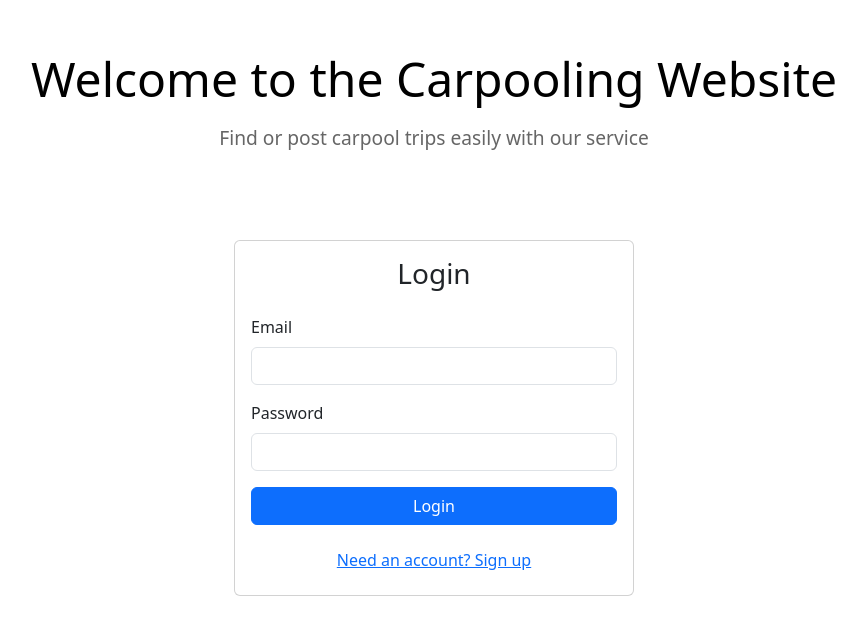
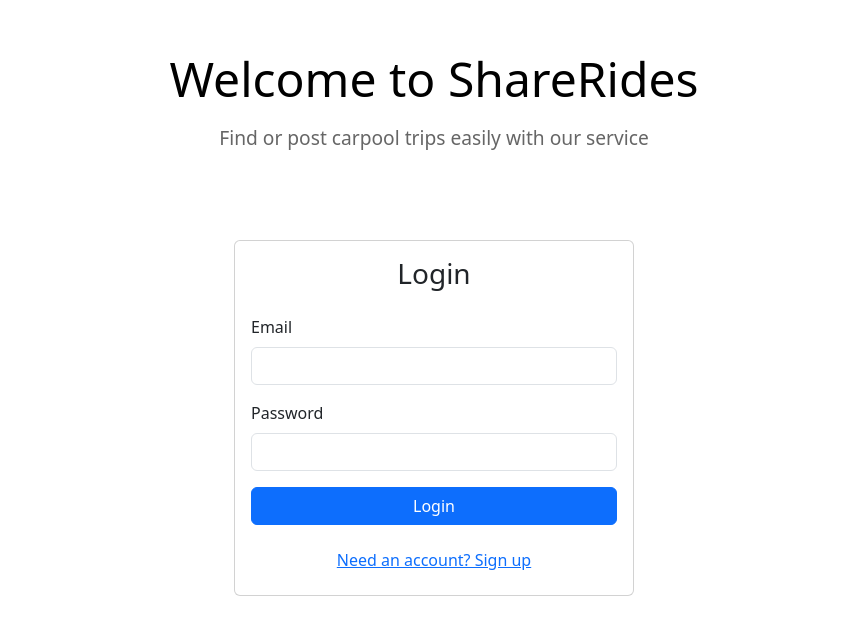
Before and after one commit to Jaikrrish5959/RideShare, a React (Create React App) app in the folder carpooling-frontend/: page /#/ in a window 1280 px wide. Shown: the part 167-802 px from the top of the page, without its empty margins (206-1072 px from the left). Built offline with nearby package versions, Linux system fonts and the light colour scheme; no server answers.

Commit message:
name update from 'Carpooling Website' to 'ShareRides' everywhere

```diff
--- a/carpooling-frontend/public/index.html
+++ b/carpooling-frontend/public/index.html
@@ -27,7 +27,7 @@
       work correctly both with client-side routing and a non-root public URL.
       Learn how to configure a non-root public URL by running `npm run build`.
     -->
-    <title>Carpooling Website</title>
+    <title>ShareRides</title>
   </head>
   <body>
     <noscript>You need to enable JavaScript to run this app.</noscript>
--- a/carpooling-frontend/src/components/Home.js
+++ b/carpooling-frontend/src/components/Home.js
@@ -7,7 +7,7 @@ const Home = () => {
   return (
     <div className="home-container">
       <div className="welcome-text">
-        <h2>Welcome Back!</h2>
+        <h2>Welcome to ShareRides!</h2>
         <p>What would you like to do today?</p>
         <div className="cta-buttons">
           <Link to="/search" className="btn btn-primary">Search for Trips</Link>
--- a/carpooling-frontend/src/components/LoginSignup.js
+++ b/carpooling-frontend/src/components/LoginSignup.js
@@ -62,7 +62,7 @@ const LoginSignup = ({ onLogin }) => {
     <div className="home-container">
       <div className="content-wrapper">
         <div className="welcome-text">
-          <h2>Welcome to the Carpooling Website</h2>
+          <h2>Welcome to ShareRides</h2>
           <p>Find or post carpool trips easily with our service</p>
         </div>
         <div className="login-form">
--- a/carpooling-frontend/src/components/Navigation.js
+++ b/carpooling-frontend/src/components/Navigation.js
@@ -24,7 +24,7 @@ const Navigation = ({ isAuthenticated, onLogout, user, incomingRequestsCount })
       onToggle={setExpanded}
     >
       <Container fluid>
-        <Navbar.Brand as={Link} to="/" onClick={closeMenu}>Carpooling</Navbar.Brand>
+        <Navbar.Brand as={Link} to="/" onClick={closeMenu}>ShareRides</Navbar.Brand>
         <Navbar.Toggle aria-controls="navbar-nav" />
         <Navbar.Collapse id="navbar-nav">
           <Nav className="me-auto">
--- a/carpooling-frontend/src/components/RideRequests.js
+++ b/carpooling-frontend/src/components/RideRequests.js
@@ -170,7 +170,7 @@ const RideRequests = ({ user }) => {
           <Card.Text>
             Date: {request.Trip.date}<br />
             Time: {request.Trip.time}<br />
-            Driver: {request.Trip.User?.username || request.Trip.User?.email || 'Unknown'}<br />
+            Host: {request.Trip.User?.username || request.Trip.User?.email || 'Unknown'}<br />
             Status: <span className={`fw-bold text-${getStatusColor(request.status)}`}>
               {request.status.toUpperCase()}
             </span>
@@ -214,7 +214,7 @@ const RideRequests = ({ user }) => {
                 {isIncoming ? (
                   <>Passenger: {request.requester?.username || request.requester?.email || 'Unknown'}<br /></>
                 ) : (
-                  <>Driver: {request.Trip.User?.username || request.Trip.User?.email || 'Unknown'}<br /></>
+                  <>Host: {request.Trip.User?.username || request.Trip.User?.email || 'Unknown'}<br /></>
                 )}
                 {request.status === 'accepted' && (
                   <>
--- a/carpooling-frontend/src/components/Settings.js
+++ b/carpooling-frontend/src/components/Settings.js
@@ -115,7 +115,7 @@ const Settings = ({ user, onUserUpdate }) => {
       <h2>Settings</h2>
       {!user?.phoneNumber && (
         <Alert variant="warning">
-          Welcome! Please set your phone number to start using the carpooling service.
+          Welcome! Please set your phone number to start using our service.
           This is required for safety and communication purposes.
         </Alert>
       )}
```
Also changed, not shown: 1 other file (tests, documents, lock files or other folders).
